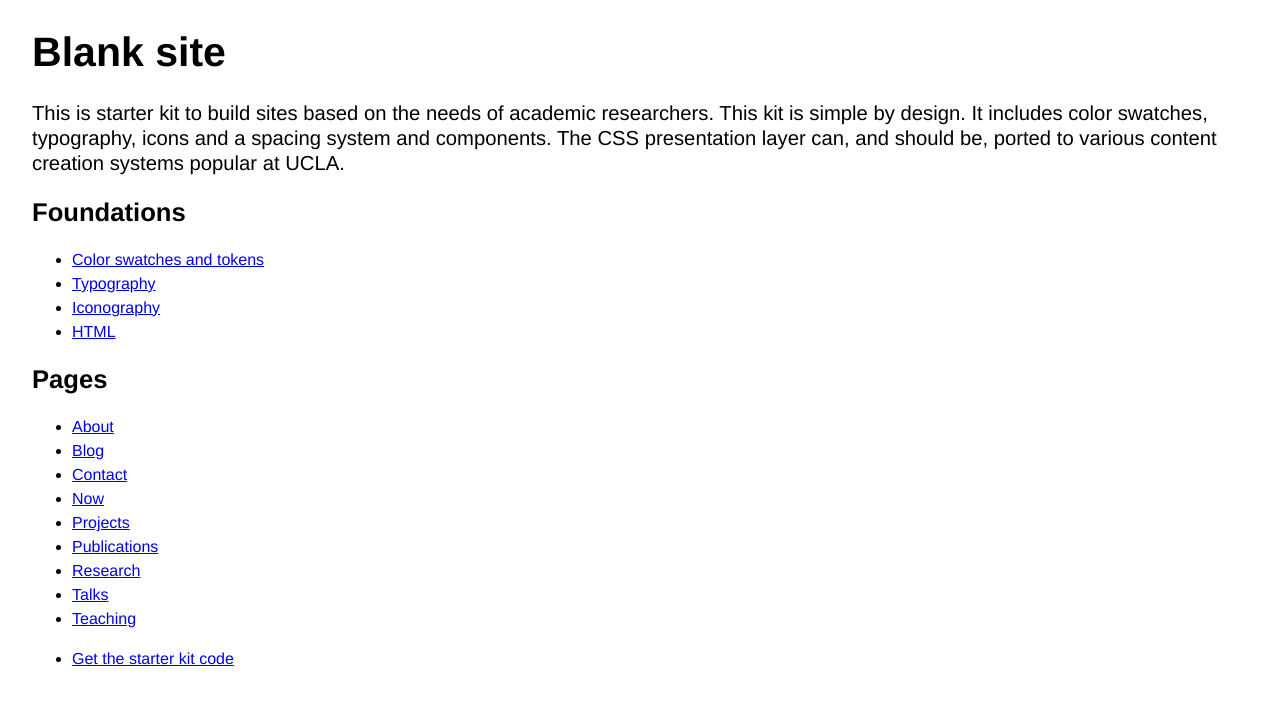
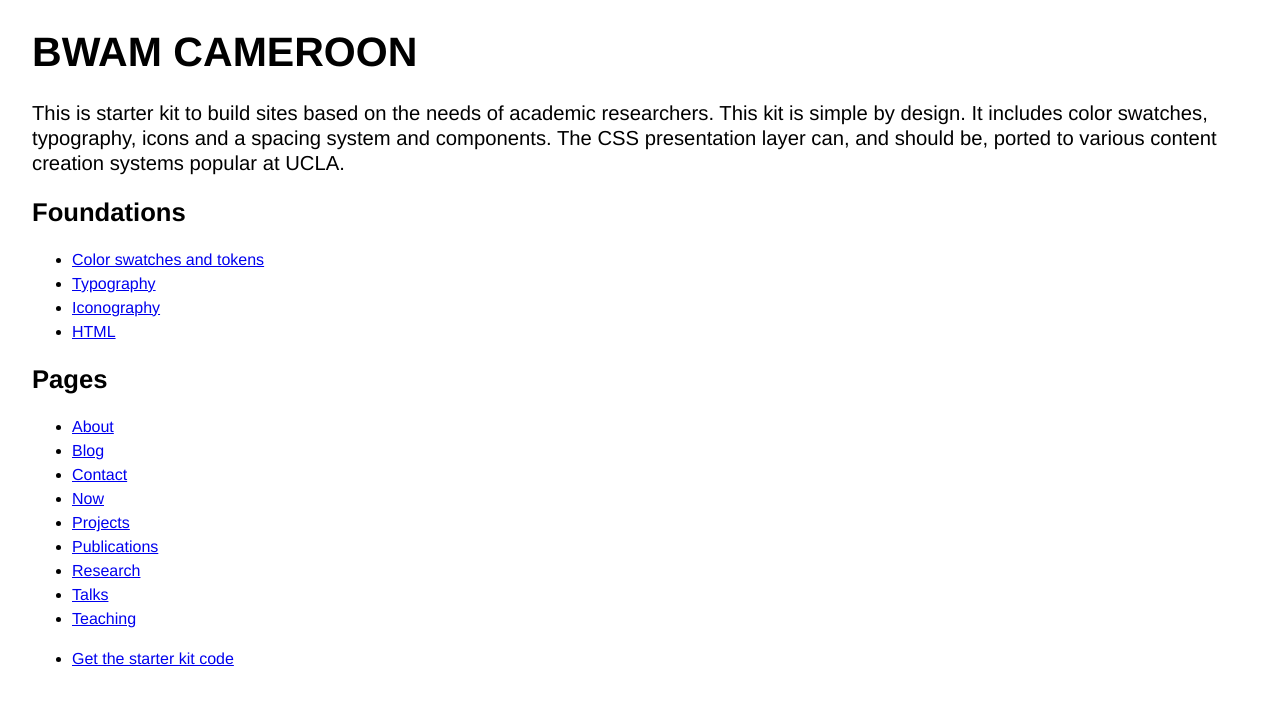
Before and after one commit to ashumpey/ashumpey.github.io, a website: page index.html in a window 1280 px wide. Drawn offline with Linux system fonts and the light colour scheme.

Commit message:
Change tittle to my name

```diff
--- a/index.html
+++ b/index.html
@@ -6,12 +6,12 @@
     <meta charset="utf-8">
     <meta name="viewport" content="width=device-width, initial-scale=1.0" />
     <link rel="stylesheet" href="css/styles.css">
-    <title>Blank site</title>
+    <title>BWAM CAMEROON</title>
   </head>
 
   <body>
     <header>
-      <h1>Blank site</h1>
+      <h1>BWAM CAMEROON</h1>
       <p class="standfirst">This is starter kit to build sites based on the needs of academic researchers. This kit is simple by design. It includes color swatches, typography, icons and a spacing system and components. The CSS presentation layer can, and should be, ported to various content creation systems popular at UCLA.</p>
 
     </header>
```
